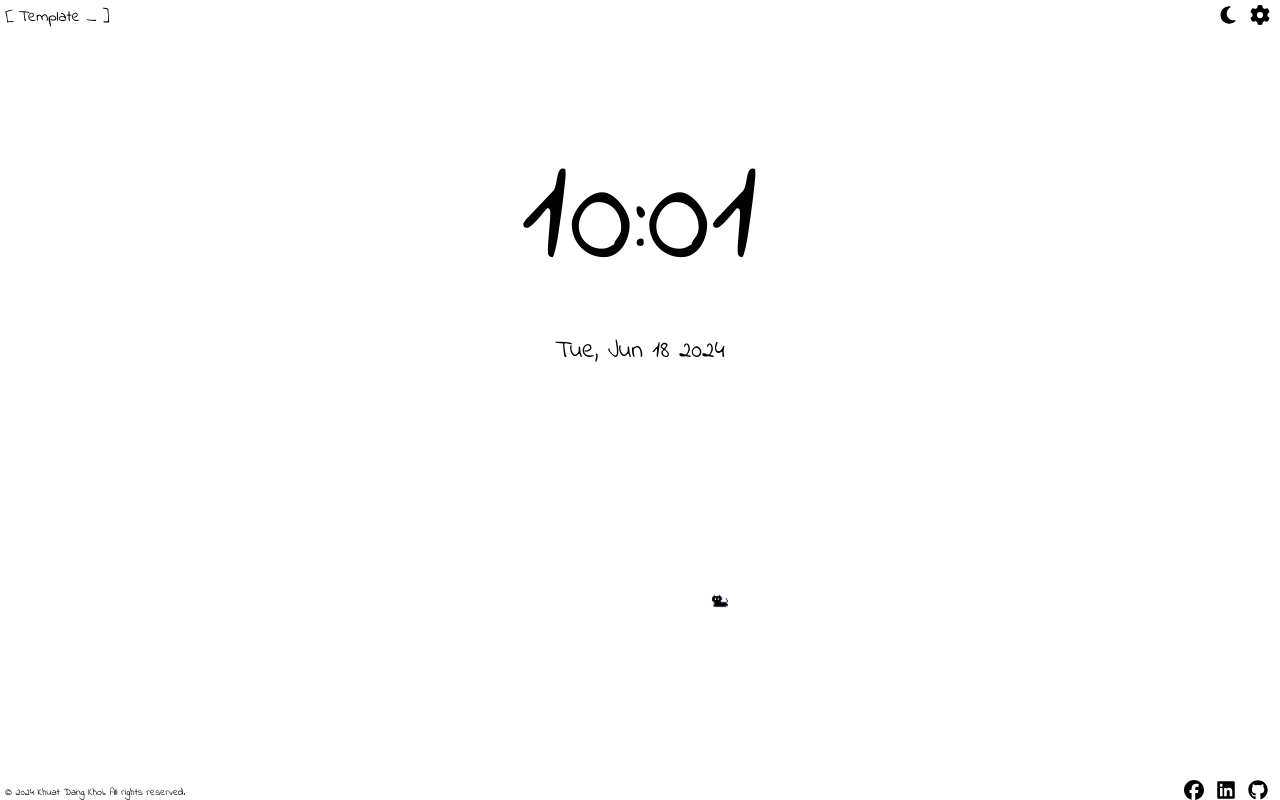
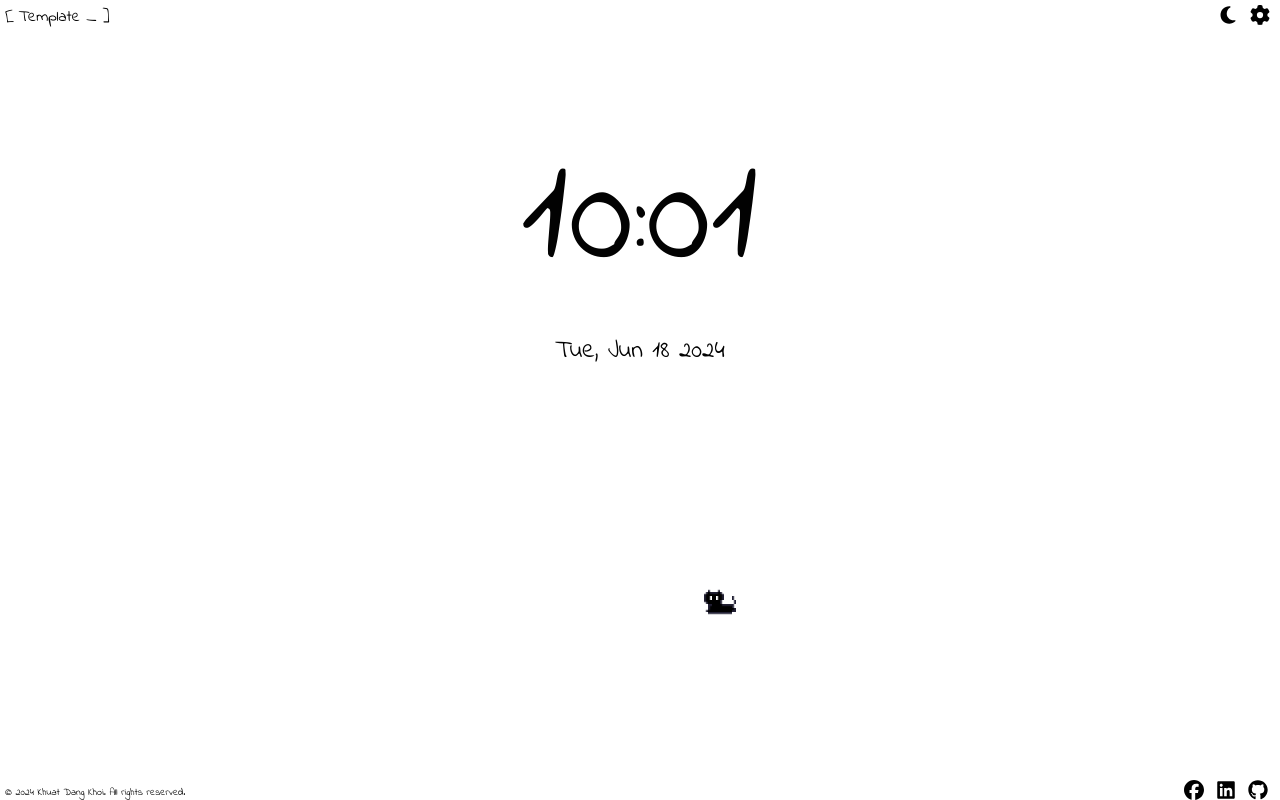
Before and after one commit to KhuiKhui/template-space, a Next.js app: page / in a window 1280 px wide. Built offline with nearby package versions, Linux system fonts and the light colour scheme.

Commit message:
Added NPCs - Ghost

```diff
--- a/src/app/page.tsx
+++ b/src/app/page.tsx
@@ -27,7 +27,7 @@
 // }
 
 "use client";
-import { darkAtom, settingsClickedAtom } from "@/atoms";
+import { darkAtom, settingsAtom, settingsClickedAtom } from "@/atoms";
 import Background from "@/components/Background";
 import Clock from "@/components/Clock";
 import Footer from "@/components/Footer";
@@ -38,6 +38,7 @@ import { useAtomValue } from "jotai";
 
 export default function Home() {
   const settingsClicked = useAtomValue(settingsClickedAtom);
+  const settings = useAtomValue(settingsAtom);
   const toggleDark = useAtomValue(darkAtom);
   return (
     <>
@@ -51,9 +52,9 @@ export default function Home() {
       >
         <Header></Header>
         <div className="flex flex-col items-center">
+          {settings.toggleNPC ? <Background /> : <div />}
           {settingsClicked ? <Settings /> : <div />}
           <Clock />
-          <Background />
         </div>
 
         <Footer></Footer>
--- a/src/atoms.ts
+++ b/src/atoms.ts
@@ -4,6 +4,7 @@ import { atomWithStorage } from "jotai/utils";
 export const settingsAtom = atomWithStorage("time", {
   toggleTime: true,
   toggleFooter: true,
+  toggleNPC: true,
 });
 
 export const settingsClickedAtom = atom(false);
--- a/src/components/Background.tsx
+++ b/src/components/Background.tsx
@@ -1,11 +1,20 @@
 "use client";
-import Image from "next/image";
-import React, { useEffect, useRef, useState } from "react";
+import { darkAtom } from "@/atoms";
+import { useAtomValue } from "jotai";
 
 function Background() {
+  const toggleDark = useAtomValue(darkAtom);
   return (
     <div className="z-[2] absolute top-[65%] left-[50%]">
-      <div className="-z-10 scale-[0.1] w-[160px] h-[160px] bg-[url(/black-cat-idle.gif)] hover:bg-[url(/black-cat-sleep.gif)]"></div>
+      {!toggleDark ? (
+        <div>
+          <div className="-z-10 scale-[0.2] w-[160px] h-[160px] bg-[url(/black-cat-idle.gif)] hover:bg-[url(/black-cat-sleep.gif)]"></div>
+        </div>
+      ) : (
+        <div>
+          <div className="-z-10 scale-[0.2] w-[160px] h-[160px] bg-[url(/ghost-idle.gif)] hover:bg-[url(/ghost-sleep.gif)]"></div>
+        </div>
+      )}
     </div>
   );
 }
--- a/src/components/Settings.tsx
+++ b/src/components/Settings.tsx
@@ -35,6 +35,15 @@ function Settings() {
           >
             {settings.toggleFooter ? "On" : "Off"}
           </button>
+          <span className="justify-self-end">Show NPCs: </span>
+          <button
+            onClick={() =>
+              setSettings({ ...settings, toggleNPC: !settings.toggleNPC })
+            }
+            className="border-black dark:border-white border-dashed border-2 w-[50px] h-fit hover:bg-[#F5F5F5] dark:hover:bg-[#141414] justify-self-center"
+          >
+            {settings.toggleNPC ? "On" : "Off"}
+          </button>
         </div>
         <br></br>
 
```
Also changed, not shown: public/ghost-idle.gif (added), public/ghost-sleep.gif (added).
